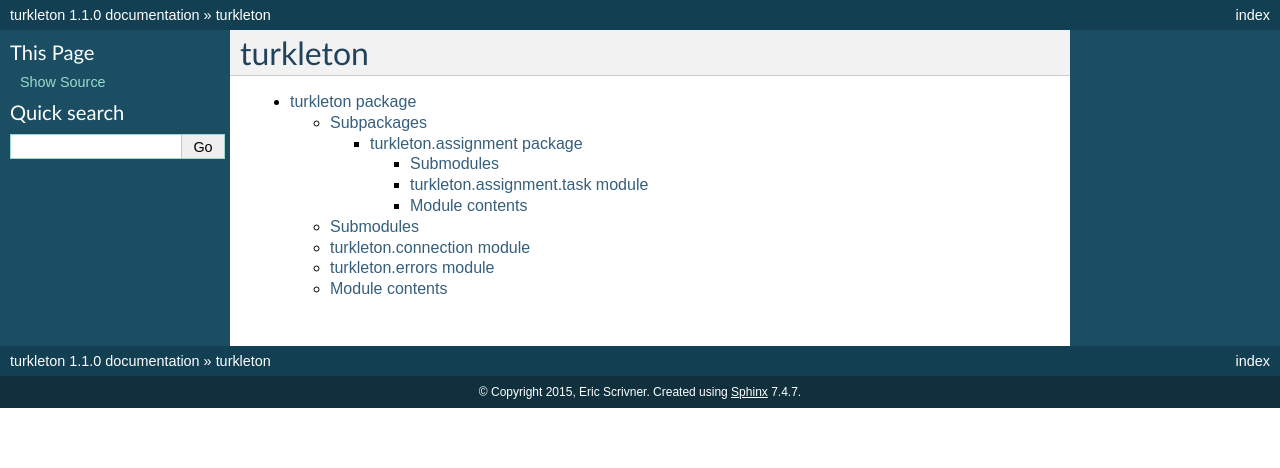
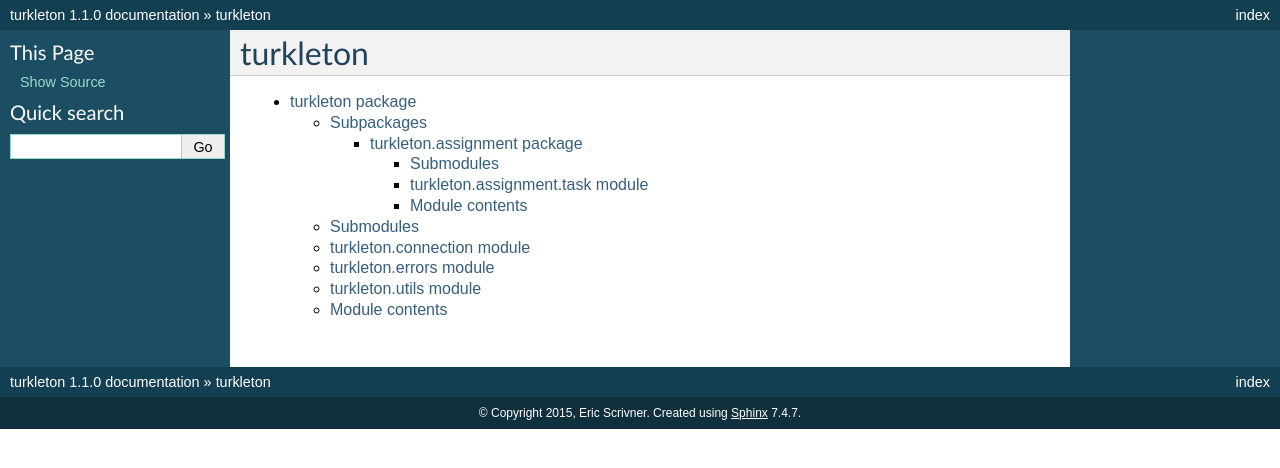
Before and after one commit to etscrivner/turkleton, a Sphinx documentation site: the page built from docs/modules.rst, in a window 1280 px wide. Shown: the top 468 px of the page. Built offline with Sphinx 7.4.7, drawn with Linux system fonts in a browser that asks for light colours.

Commit message:
Update Documentation

```diff
--- a/docs/turkleton.rst
+++ b/docs/turkleton.rst
@@ -27,6 +27,14 @@
     :undoc-members:
     :show-inheritance:
 
+turkleton.utils module
+----------------------
+
+.. automodule:: turkleton.utils
+    :members:
+    :undoc-members:
+    :show-inheritance:
+
 
 Module contents
 ---------------
```
